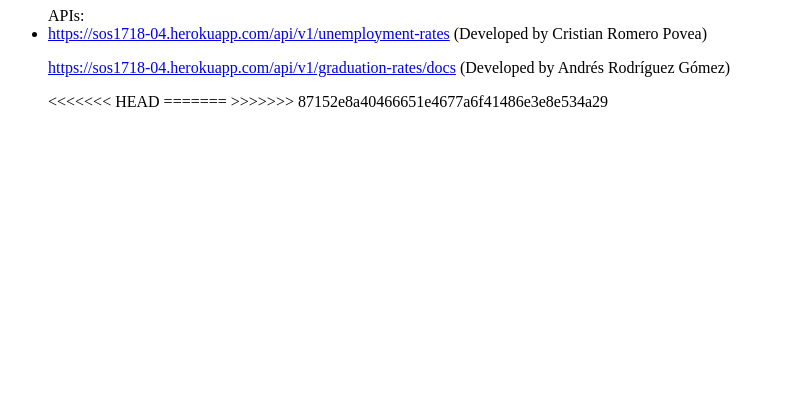
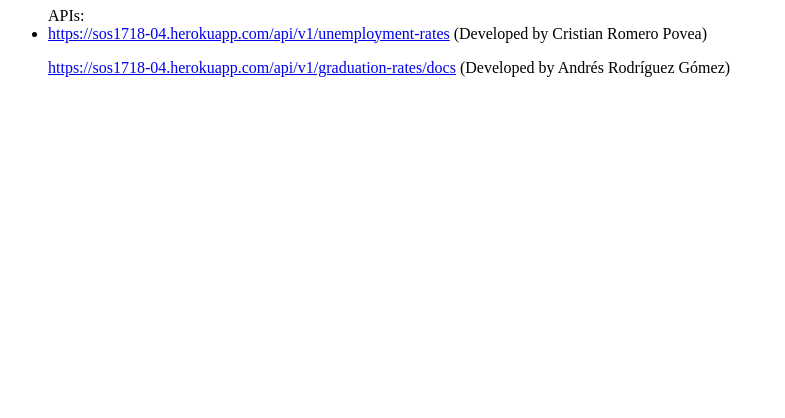
Before and after one commit to gti-sos/SOS1718-04, a website: page public/index.html in a window 1280 px wide. Shown: the part 382-800 px from the top of the page, without its empty margins (0-785 px from the left). Drawn offline with Linux system fonts and the light colour scheme.

Commit message:
solucion al error de head de la web html de heroku

```diff
--- a/public/index.html
+++ b/public/index.html
@@ -16,10 +16,6 @@
             <li>
                 <a href="https://sos1718-04.herokuapp.com/api/v1/unemployment-rates">https://sos1718-04.herokuapp.com/api/v1/unemployment-rates</a> (Developed by Cristian Romero Povea)
                 <p><a href="https://sos1718-04.herokuapp.com/api/v1/graduation-rates/docs">https://sos1718-04.herokuapp.com/api/v1/graduation-rates/docs</a> (Developed by Andrés Rodríguez Gómez)<p>
-<<<<<<< HEAD
-=======
-
->>>>>>> 87152e8a40466651e4677a6f41486e3e8e534a29
             </li>
         </ul>
     </body>
```
